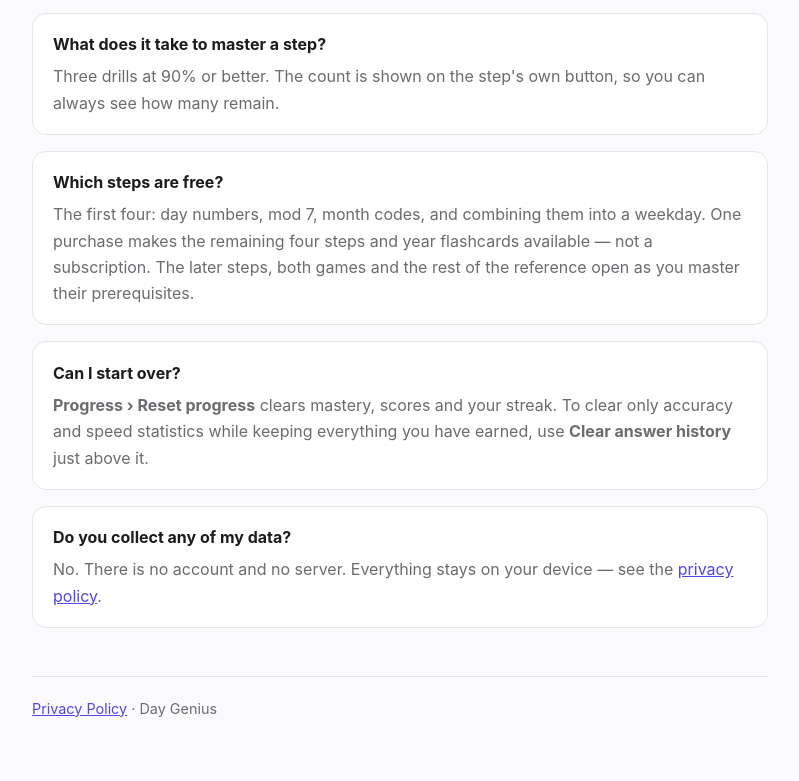
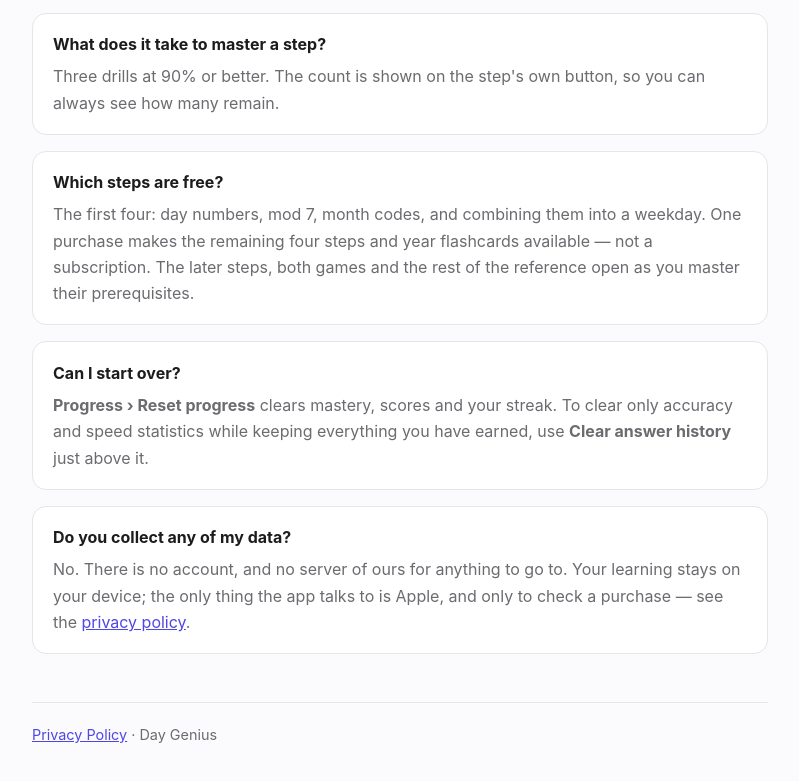
Before and after one commit to cricks99/daygenius-site, a plain HTML site: page index.html in a window 1280 px wide. Shown: the part 842-1623 px from the top of the page, without its empty margins (240-1039 px from the left). Drawn offline with Linux system fonts and the light colour scheme.

Commit message:
Stop the FAQ contradicting the privacy policy
The data answer said "there is no account and no server", one link away
from a policy page that now correctly says the app does talk to Apple
through StoreKit to check a purchase. Same wording that was corrected on
the policy page; squared up here.

Co-Authored-By: Claude Opus 5 <noreply@anthropic.com>

```diff
--- a/index.html
+++ b/index.html
@@ -84,8 +84,9 @@
 
   <div class="card">
     <h3>Do you collect any of my data?</h3>
-    <p>No. There is no account and no server. Everything stays on your device — see the
-    <a href="privacy.html">privacy policy</a>.</p>
+    <p>No. There is no account, and no server of ours for anything to go to. Your
+    learning stays on your device; the only thing the app talks to is Apple, and only
+    to check a purchase — see the <a href="privacy.html">privacy policy</a>.</p>
   </div>
 
   <footer>
```
